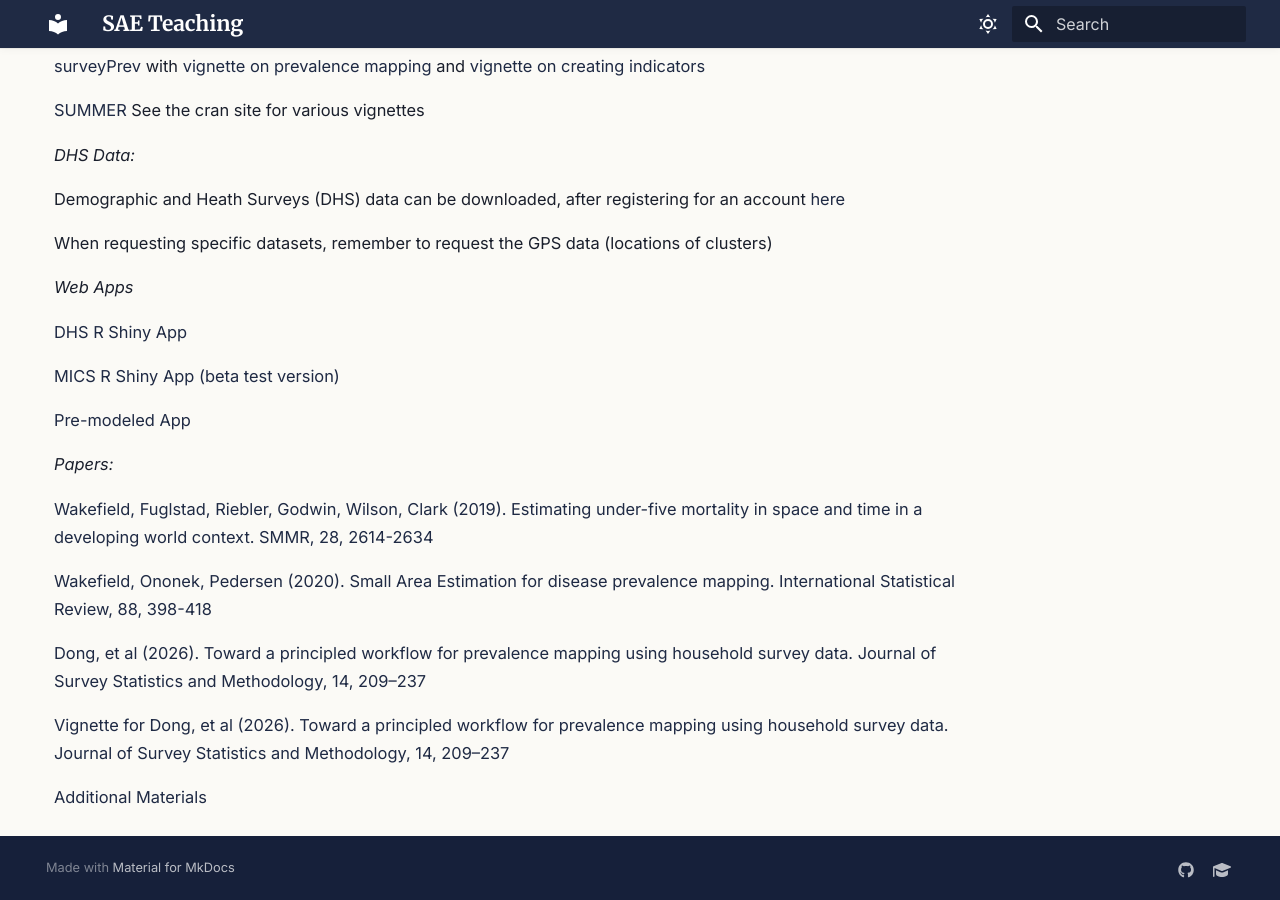
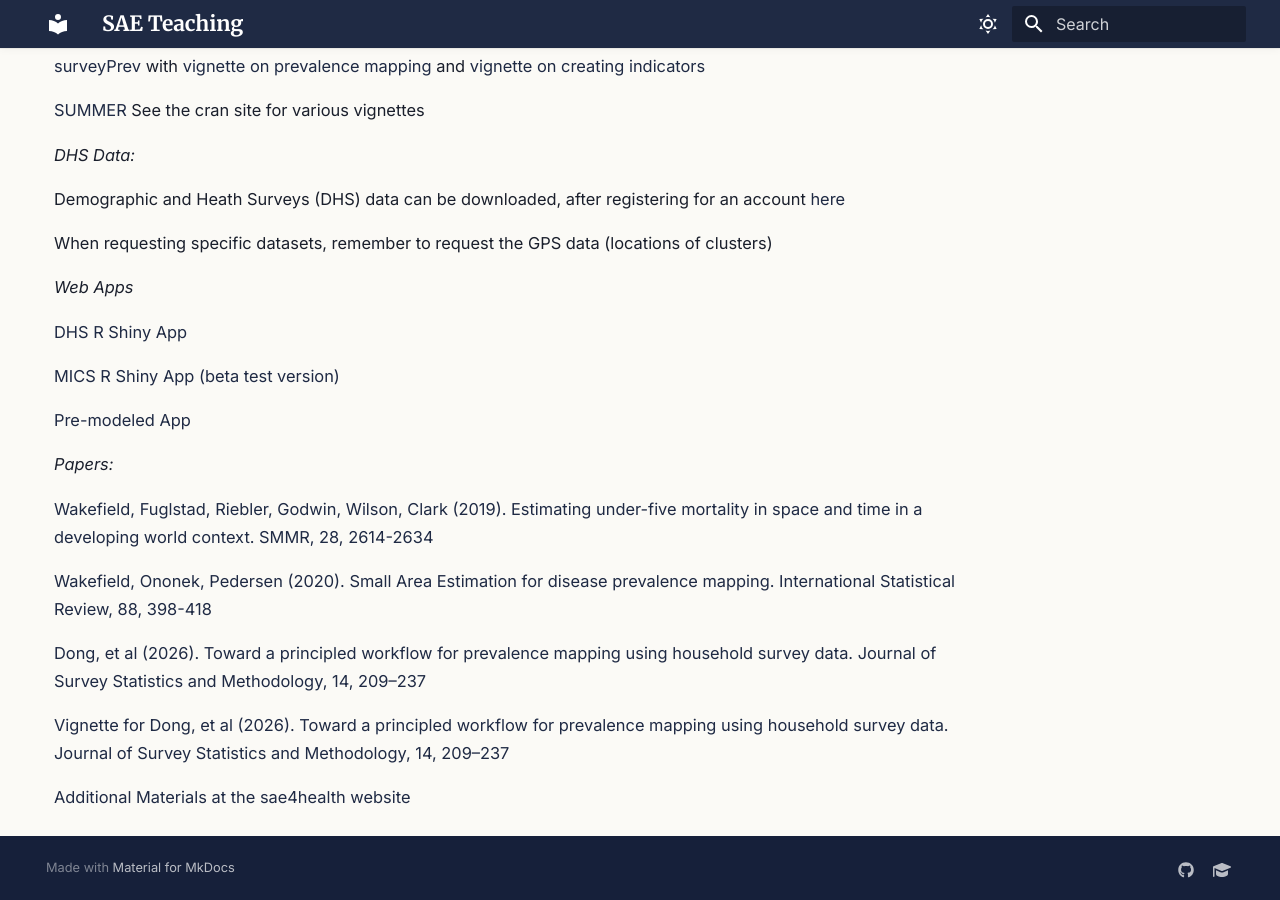
Before and after one commit to jonwake/website, an MkDocs documentation site: the page built from docs/teaching-SAE-course.md, in a window 1280 px wide and 900 px high, scrolled down 665 px. Built offline with MkDocs 1.6.1 and Material for MkDocs 9.7.7, drawn with Linux system fonts in a browser that asks for light colours.

Commit message:
Update teaching-SAE-course.md

```diff
--- a/docs/teaching-SAE-course.md
+++ b/docs/teaching-SAE-course.md
@@ -43,4 +43,4 @@ and time in a developing world context. SMMR, 28, 2614-2634](files/SAE-files/wak
 
 [Vignette for Dong, et al (2026). Toward a principled workflow for prevalence mapping using household survey data. Journal of Survey Statistics and Methodology, 14, 209–237](files/SAE-files/DongWorkflowVignette2026.pdf)
 
-[Additional Materials](https://sae4health.stat.uw.edu/)
+[Additional Materials at the sae4health website](https://sae4health.stat.uw.edu/)
```
